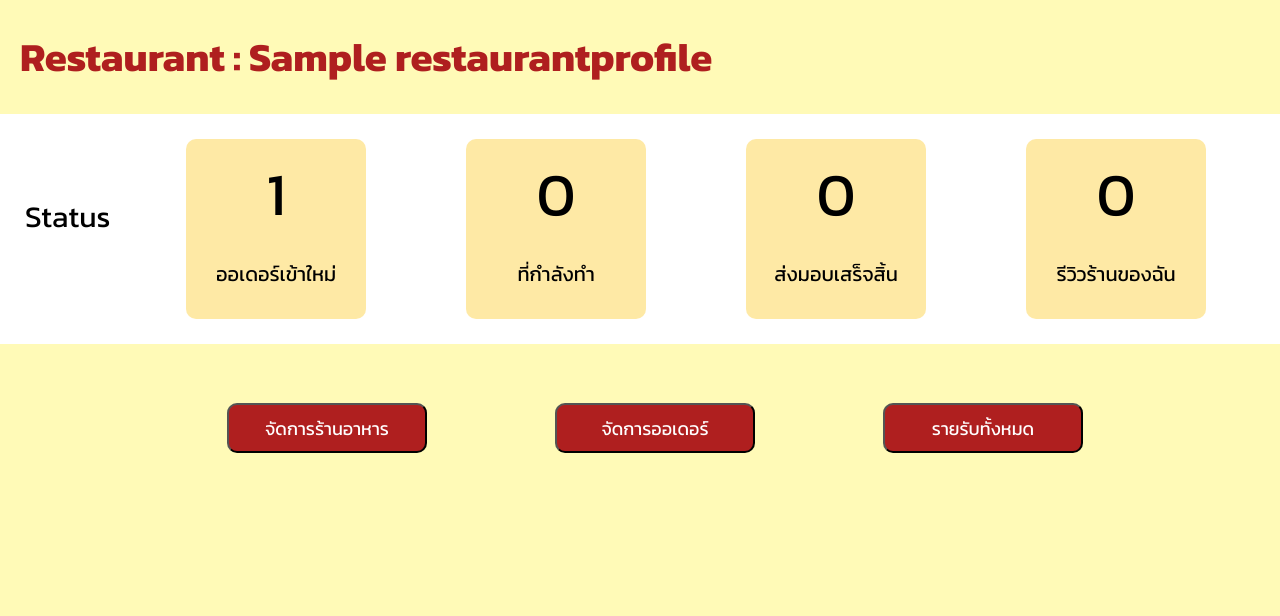
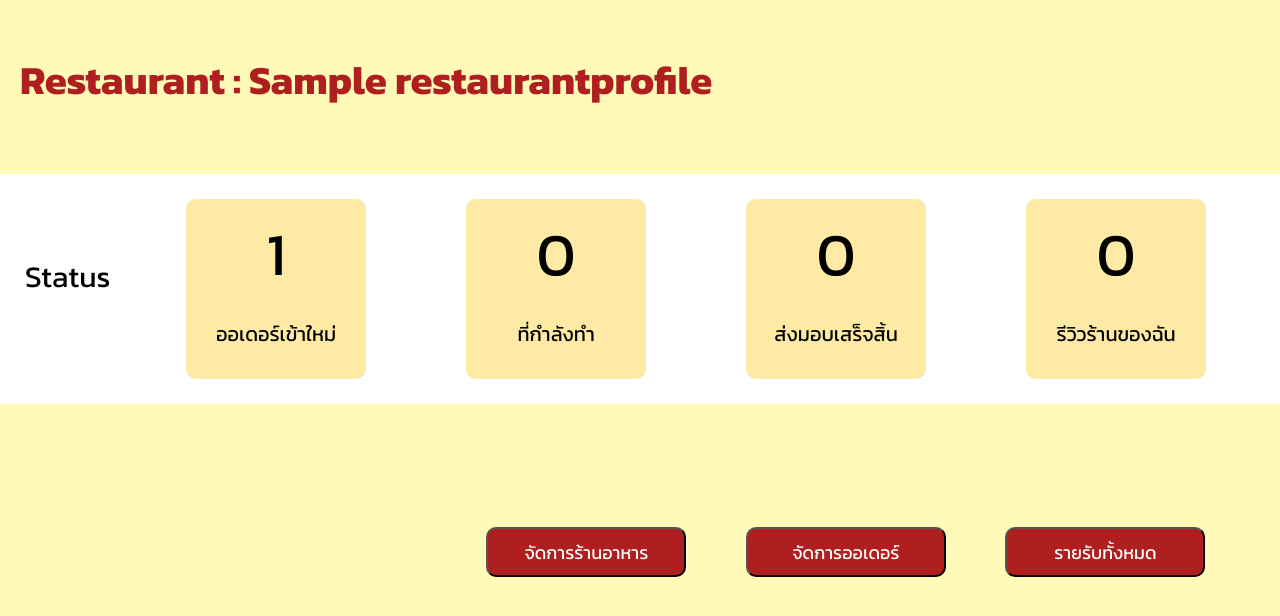
Before and after one commit to 6510615203/cn331project, a Django app: page /restaurant/ in a window 1280 px wide. Shown: the part 101-717 px from the top of the page. Run offline with Django 5.2, Linux system fonts and the light colour scheme; a user stored in the database is signed in; tables that the repository leaves empty hold one stand-in row (values such as "Sample post").

Commit message:
button index_restaurant

```diff
--- a/restaurant/templates/index_restaurant.html
+++ b/restaurant/templates/index_restaurant.html
@@ -18,7 +18,6 @@
         <div class="nav-con">
             <p1>Status</p1>
             <div class="step">
-
                 <div class="statusbox">
                     <p2>{{waiting_payment_counts}}</p2>
                     <p>ออเดอร์เข้าใหม่</p>
@@ -38,11 +37,9 @@
                     <p2>0</p2>
                     <p>รีวิวร้านของฉัน</p>
                 </div>
-
-
-
             </div>
         </div>
+
         <div class="restaurantbutton">
             <div class="res-button">
                 <form method="GET" action="{% url 'restaurant:manage'%}">
--- a/static/css/index_restaurant.css
+++ b/static/css/index_restaurant.css
@@ -5,12 +5,11 @@ body {
 }
 
 .welcometitle {
-    text-align:left;
-    margin-top: 100px;
+    text-align: left;
+    margin-top: 50px;
     font-family: inherit;
     color: #AF1F1F;
     font-weight: 1000;
-    margin-top: 0px;
     margin-left: 20px;
 }
 
@@ -29,7 +28,7 @@ status {
 .statuscontainer {
     width: 100%;
     height: 230px;
-    margin: 0 auto;
+    margin-top: 5%;
     padding: 0 15px;
     background-color: #ffffff;
 }
@@ -86,11 +85,12 @@ status {
 }
 
 .restaurantbutton {
-    justify-content: center;
+    justify-content: flex-end;
     align-items: center;
     display: flex;
-    margin-top: 5%;
-    gap: 10%;
+    margin-top: 10%;
+    gap: 5%;
+    margin-right: 7%;
 }
 
 .restaurantbutton button {
```
